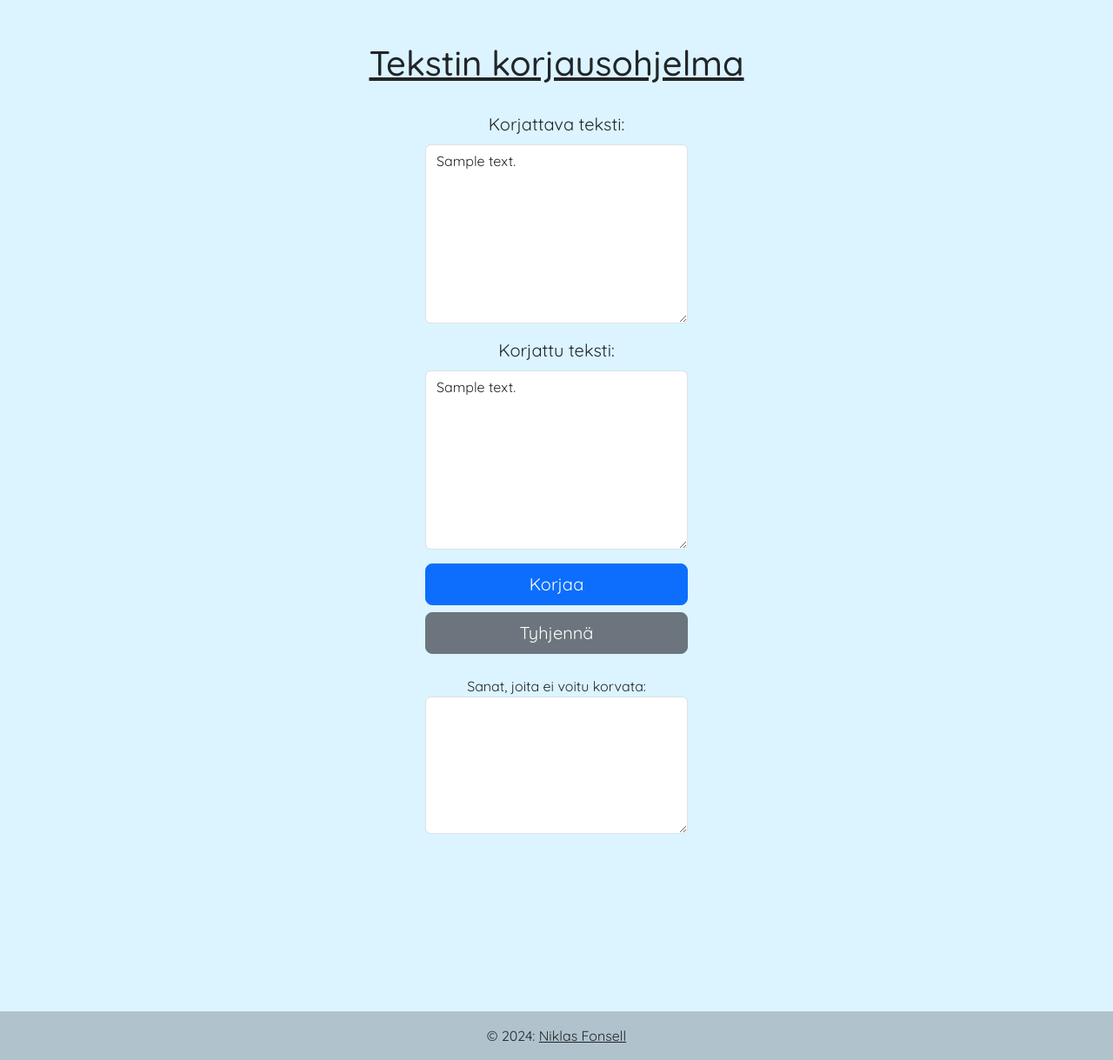
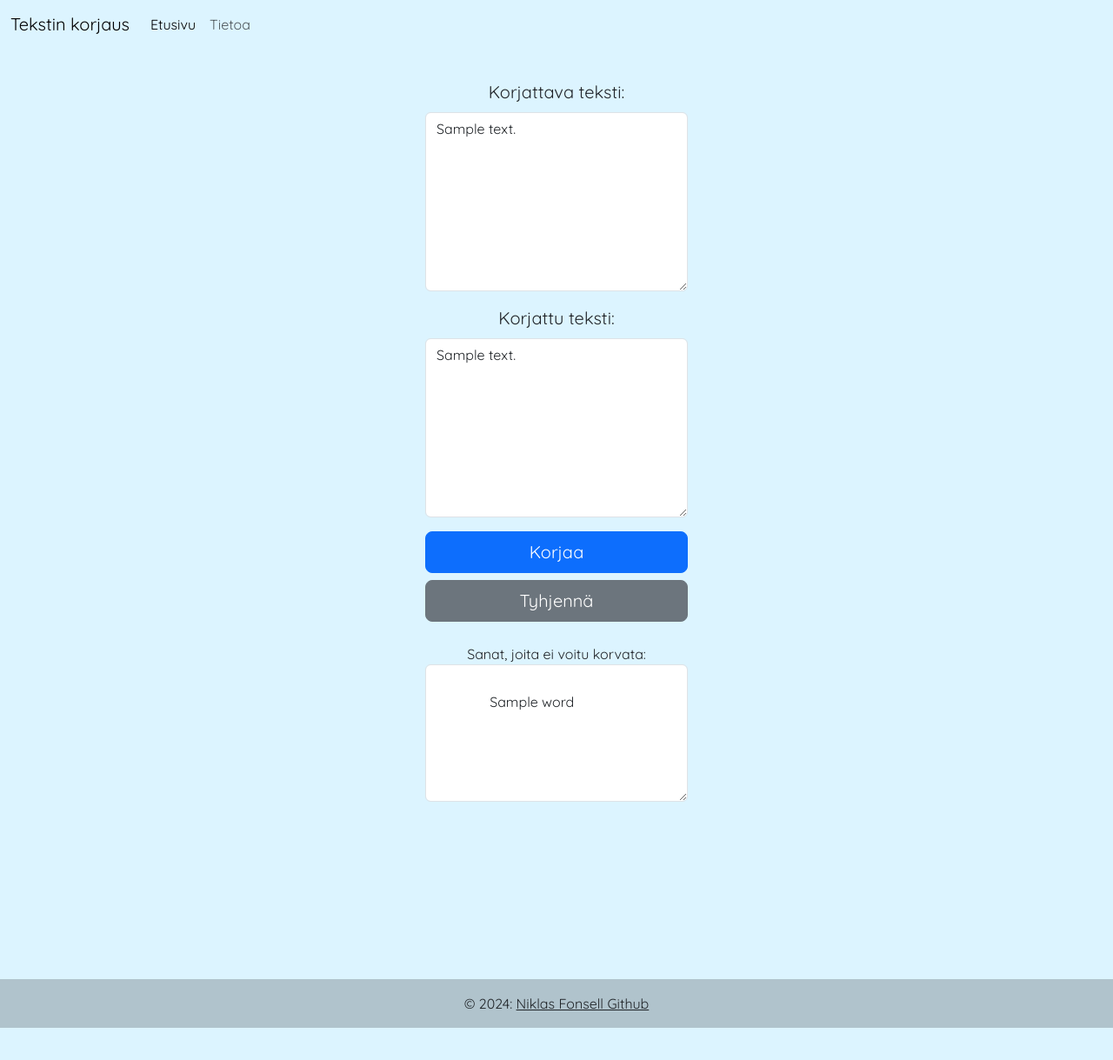
Before and after one commit to niklasff/flask_app, a Flask app: template templates/index.html in a window 1280 px wide. Shown: the whole page at 87% size. After the commit the page ends 1182 px from the top, so only its background shows below. Run offline with Flask 3, Linux system fonts and the light colour scheme; the template is opened without the code that fills it: most values are stand-ins (such as "Sample title", 1, 10 or a date in 2020).

Commit message:
Toimiva versio ja navbar lisätty

```diff
--- a/app.py
+++ b/app.py
@@ -44,6 +44,7 @@ def iso_kirjain(input_text):
 
 def sana_korvaus(input_text):
     replace_patterns = {}
+    unreplaced_words = []
     with open("replace_patterns.txt", "r", encoding="utf-8") as file:
         for line in file:
             parts = line.strip().split(";")
@@ -58,12 +59,14 @@ def sana_korvaus(input_text):
             corrected_words.append(replace_patterns[word])
         else:
             corrected_words.append(word)
+            if '�' in word:
+                unreplaced_words.append(word)
 
     corrected_text = ' '.join(corrected_words)
 
     print("Corrected text:", corrected_text)
 
-    return corrected_text
+    return corrected_text, unreplaced_words
 
 @app.route("/")
 def index():
@@ -77,9 +80,9 @@ def tieto():
 def fix_text_route():
     input_text = request.form["input1"]
     replaced_words = iso_kirjain(input_text)
-    corrected_text = sana_korvaus(input_text)
+    corrected_text, unreplaced_words = sana_korvaus(input_text)
     return render_template(
-        "index.html", corrected_text=corrected_text, replaced_words=replaced_words
+        "index.html", corrected_text=corrected_text, replaced_words=replaced_words, unreplaced_words = unreplaced_words
     )
 
 
--- a/templates/index.html
+++ b/templates/index.html
@@ -32,16 +32,37 @@
       .container-above-buttons {
         margin-bottom: 25px;
       }
+
+      .container-under-nav {
+        margin-bottom: 35px;
+      }
     </style>
   </head>
   <body class="custom-bg-color">
-    <div class="container mb-4">
-      <div class="row">
-        <div class="col-md-12 text-center">
-          <h1 class="mt-5 text-decoration-underline">Tekstin korjausohjelma</h1>
+    <nav class="navbar navbar-expand-lg" style="background-color: #dcf4ff">
+      <div class="container-fluid">
+        <a class="navbar-brand" href="#">Tekstin korjaus</a>
+        <button
+          class="navbar-toggler"
+          type="button"
+          data-bs-toggle="collapse"
+          data-bs-target="#navbarNavAltMarkup"
+          aria-controls="navbarNavAltMarkup"
+          aria-expanded="false"
+          aria-label="Toggle navigation"
+        >
+          <span class="navbar-toggler-icon"></span>
+        </button>
+        <div class="collapse navbar-collapse" id="navbarNavAltMarkup">
+          <div class="navbar-nav">
+            <a class="nav-link active" aria-current="page" href="#">Etusivu</a>
+            <a class="nav-link" href="/tietoa">Tietoa</a>
+          </div>
         </div>
       </div>
-    </div>
+    </nav>
+
+    <div class="container-under-nav"></div>
 
     <div class="row justify-content-center">
       <div class="col-md-3 text-center">
@@ -74,15 +95,16 @@
             <button
               type="button"
               class="btn btn-secondary btn-lg"
-              onclick="document.getElementById('input2').value = ''"
+              onclick="clearTextArea()"
             >
               Tyhjennä
             </button>
           </div>
+
           <div class="container-above-buttons"></div>
 
           <div class="mb-3">
-            <label for="input3" class="form-label1"
+            <label for="output3" class="form-label1"
               >Sanat, joita ei voitu korvata:</label
             ><textarea
               id="output3"
@@ -90,6 +112,9 @@
               class="form-control"
               rows="6"
             >
+            {% for word in unreplaced_words %}
+              {{ word }}
+            {% endfor %}
             </textarea>
           </div>
         </form>
@@ -103,12 +128,18 @@
       <div class="text-center p-3" style="background-color: rgba(0, 0, 0, 0.2)">
         © 2024:
         <a class="text-dark" href="https://github.com/niklasff"
-          >Niklas Fonsell</a
+          >Niklas Fonsell Github</a
         >
       </div>
     </footer>
 
     <script src="https://ajax.googleapis.com/ajax/libs/jquery/3.7.1/jquery.min.js"></script>
     <script src="https://cdn.jsdelivr.net/npm/bootstrap@5.3.0-alpha1/dist/js/bootstrap.bundle.min.js"></script>
+    <script>
+      function clearTextArea() {
+        document.getElementById("input2").value = ""; // Clear the main corrected text textarea
+        document.getElementById("output3").value = ""; // Clear the textarea for words that couldn't be replaced
+      }
+    </script>
   </body>
 </html>
```
